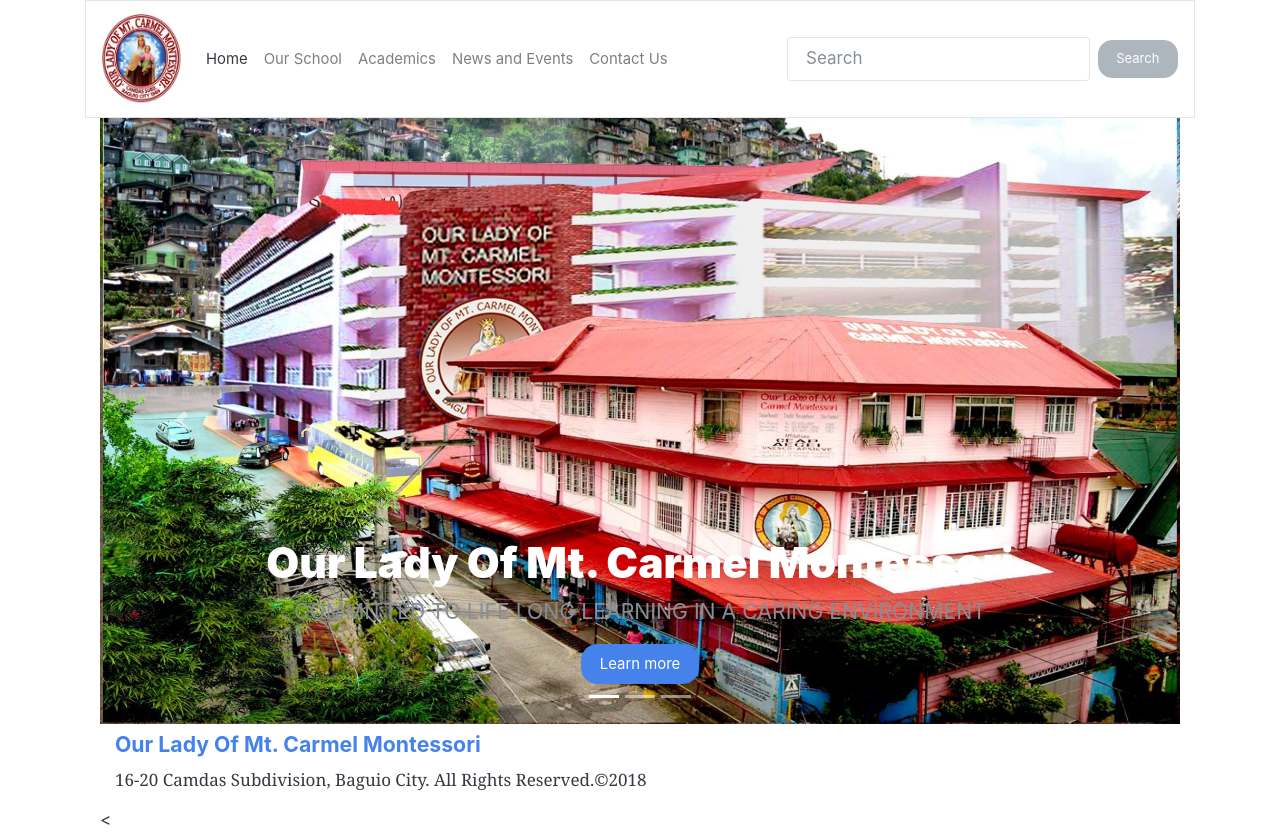
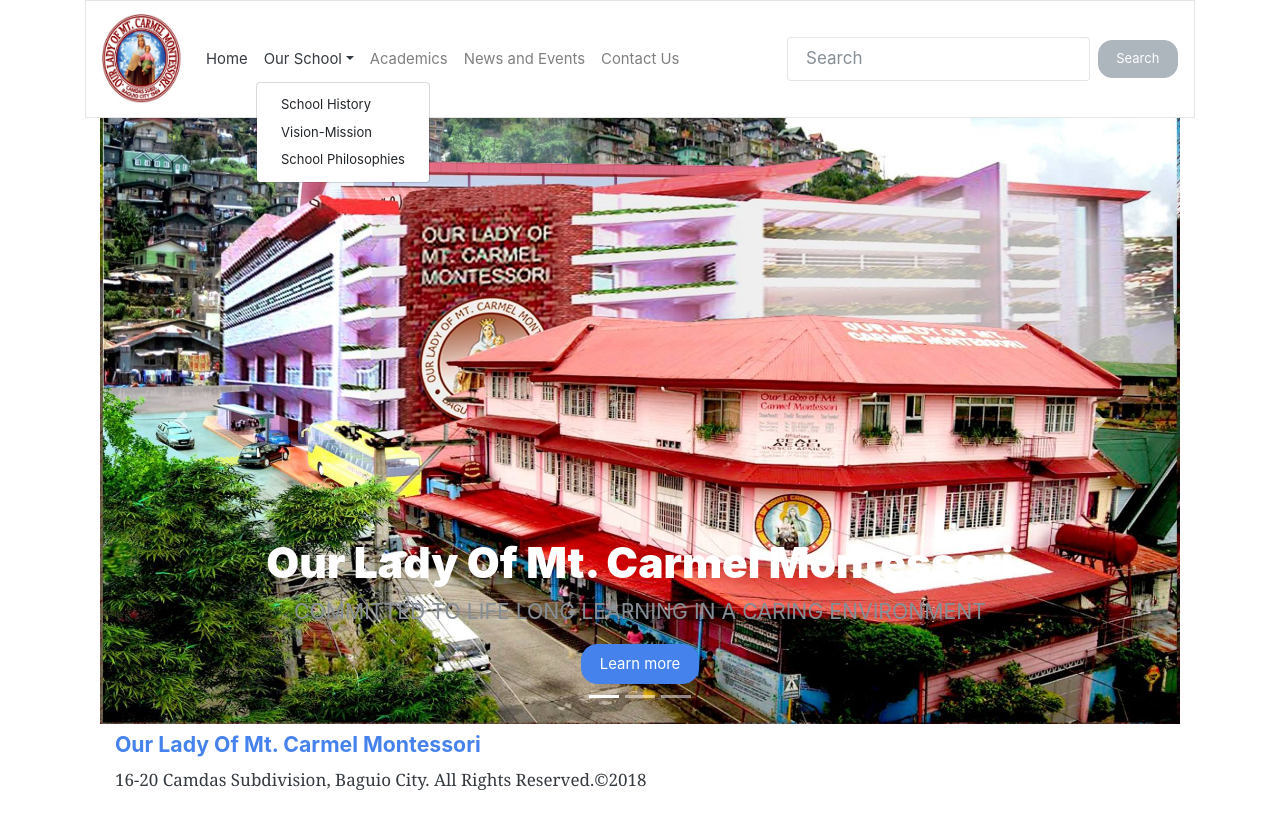
Before and after one commit to jeinikgee/Mt.Carmel, a plain HTML site: page index.html in a window 1280 px wide. Drawn offline with Linux system fonts and the light colour scheme.

Commit message:
new repository

```diff
--- a/index.html
+++ b/index.html
@@ -20,8 +20,17 @@
       <li class="nav-item active">
         <a class="nav-link" href="#">Home <span class="sr-only">(current)</span></a>
       </li>
-      <li class="nav-item">
-        <a class="nav-link" href="#">Our School</a>
+      <li class="nav-item dropdown show">
+    <a class="nav-link dropdown-toggle" data-toggle="dropdown" href="#" role="button" aria-haspopup="true" aria-expanded="true">Our School</a>
+    <div class="dropdown-menu show" x-placement="bottom-start" style="position: absolute; transform: translate3d(0px, 40px, 0px); top: 0px; left: 0px; will-change: transform;">
+      <a class="dropdown-item" href="#">School History</a>
+      <a class="dropdown-item" href="#">Vision-Mission</a>
+      <a class="dropdown-item" href="#">School Philosophies</a>
+     <div class="tab-pane fade" id="dropdown1">
+
+  <div class="tab-pane fade" id="dropdown2">
+  </div>
+    </div>
   </li>
       <li class="nav-item">
         <a class="nav-link" href="#">Academics</a>
@@ -98,7 +107,7 @@
                   <span class="navbar-toggler-icon"></span>
                 </button>
             <p class="copyright">16-20 Camdas Subdivision, Baguio City. All Rights Reserved.&copy;2018 </p>
-				</div><
+        </div>
       </div>
     </div>
     <!--***/footer***-->
```
Also changed, not shown: 1 other file. Lines whose indentation alone changed are shown as unchanged.
